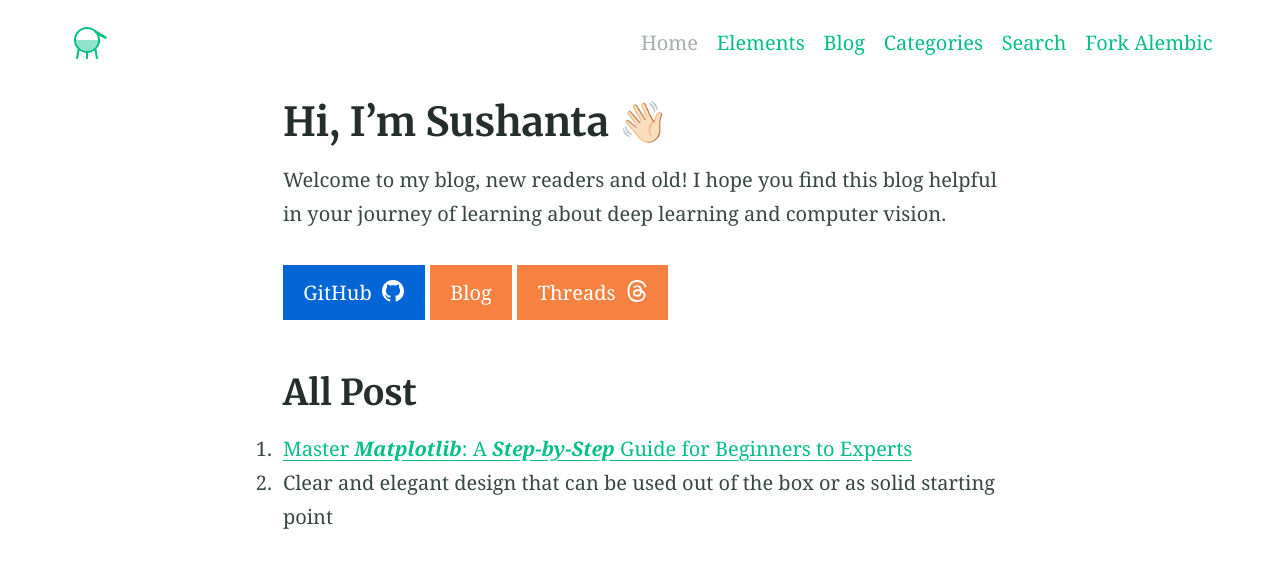
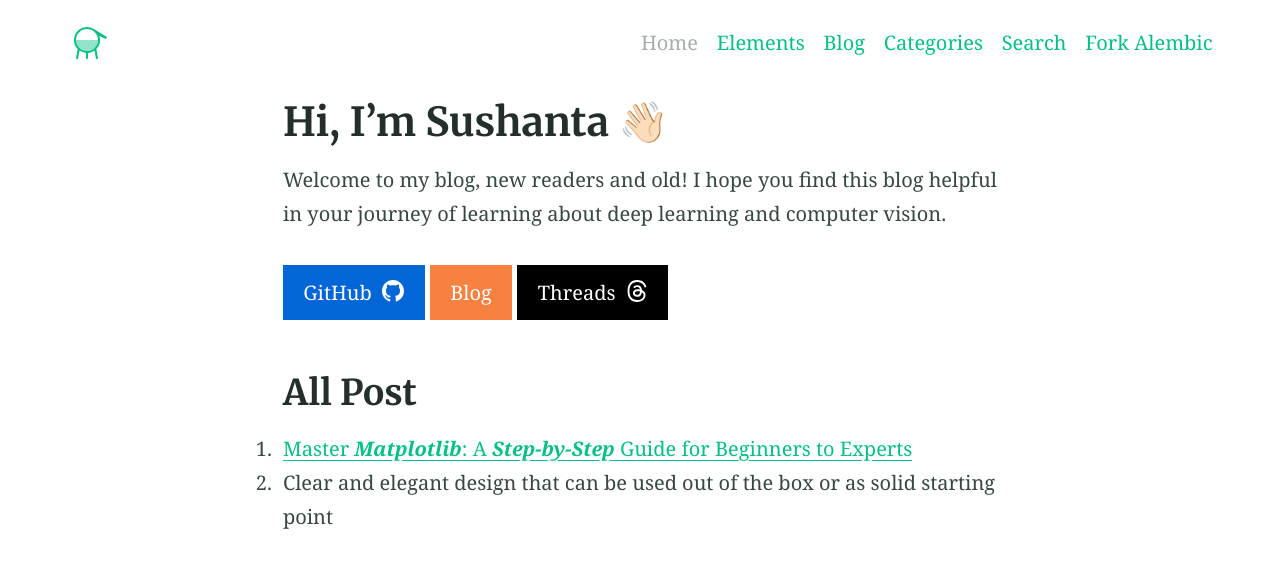
Before and after one commit to hi-sushanta/hi-sushanta.github.io, a Jekyll site: the page built from index.md, in a window 1280 px wide. Shown: the top 568 px of the page. Built offline with Jekyll 4.4.1, drawn with Linux system fonts in a browser that asks for light colours.

Commit message:
black color set into the threads button

```diff
--- a/index.md
+++ b/index.md
@@ -5,7 +5,7 @@ excerpt: "Welcome to my blog, new readers and old! I hope you find this blog hel
 
 Welcome to my blog, new readers and old! I hope you find this blog helpful in your journey of learning about deep learning and computer vision.
 
-{% include button.html text="GitHub" icon="github" link="https://github.com/hi-sushanta" color="#0366d6" %} {% include button.html text="Blog" link="https://hiwhy.io/" color="#f68140" %} {% include button.html text="Threads" icon="Threads" link="https://www.threads.net/@hi_chiai" color="#f68140" %}
+{% include button.html text="GitHub" icon="github" link="https://github.com/hi-sushanta" color="#0366d6" %} {% include button.html text="Blog" link="https://hiwhy.io/" color="#f68140" %} {% include button.html text="Threads" icon="Threads" link="https://www.threads.net/@hi_chiai" color="#000000" %}
 
 ## All Post
 
```
